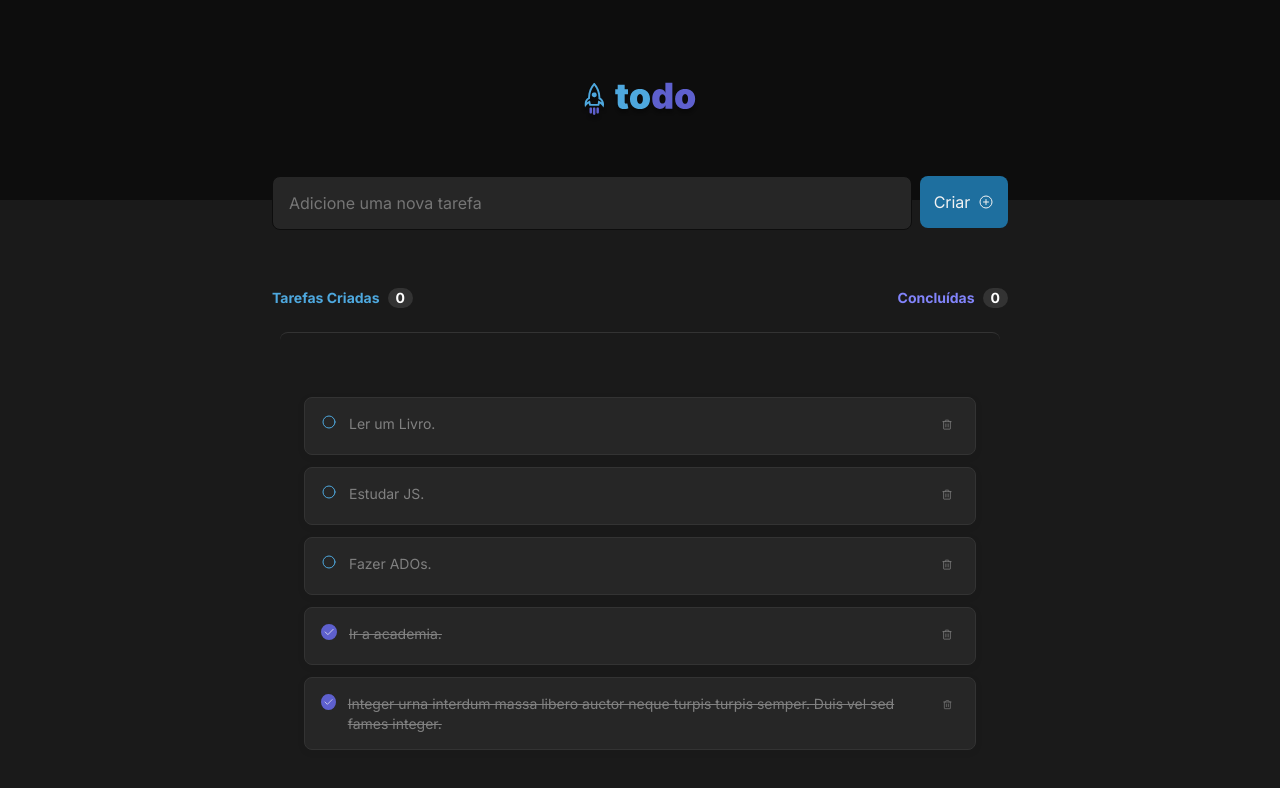
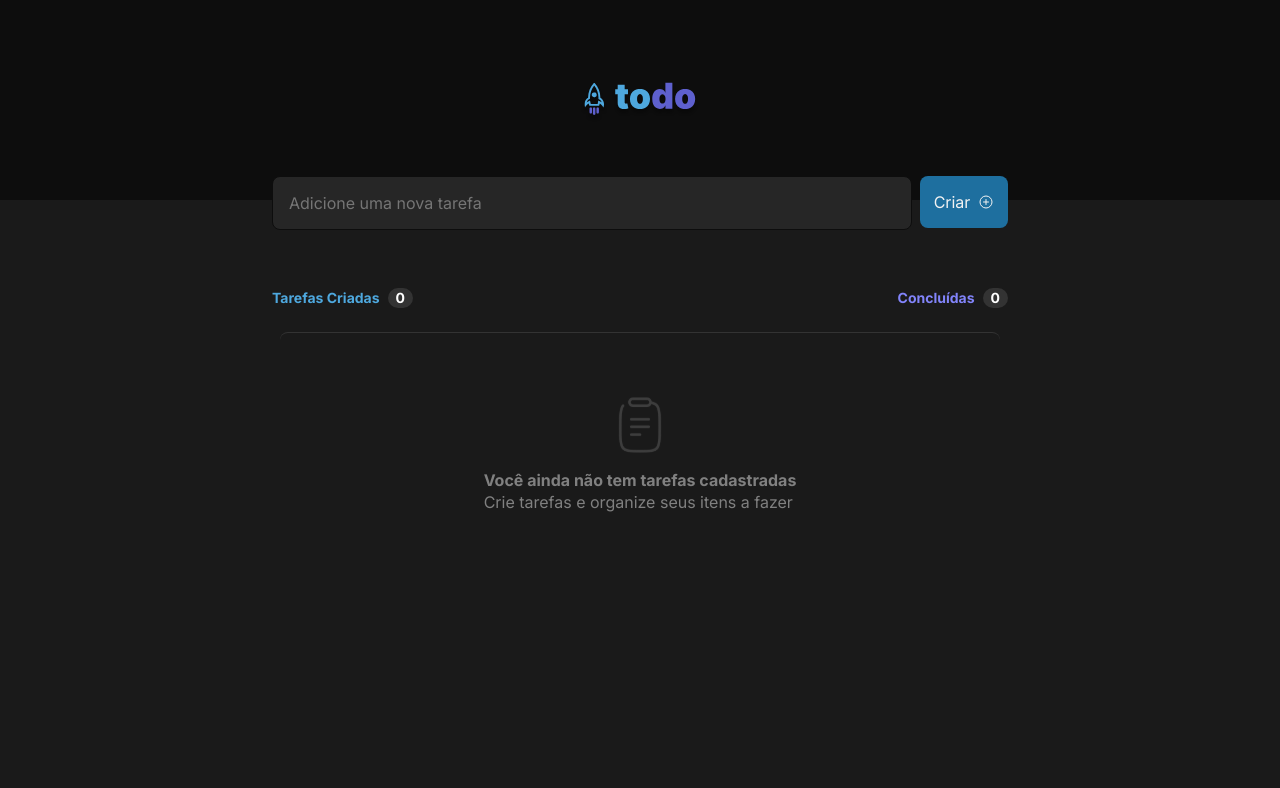
Before and after one commit to Ndrake337/RocketSeat_ToDos_Site, a React (Vite) app: page / in a window 1280 px wide. Shown: the top 788 px of the page. Built offline with nearby package versions, Linux system fonts and the light colour scheme.

Commit message:
Finalizada a Aplicação, envio para validação

```diff
--- a/src/App.tsx
+++ b/src/App.tsx
@@ -4,42 +4,69 @@ import { Header } from "./components/Header";
 import { TaskCount } from "./components/TaskCount";
 import { Task } from "./components/Task";
 import { useState } from "react";
-import { TaskList } from "./components/TaskList";
 import { Input } from "./components/Input";
+import clipboard from './assets/Clipboard.svg'
+
+interface iTask{
+  id: number;
+  Task: string;
+  status: boolean;
+}
 
 export function App() {
-  const Lista = [
-    {id: 1, Task: "Ler um Livro.", status: false},
-    {id: 2, Task: "Estudar JS.", status: false},
-    {id: 3, Task: "Fazer ADOs.", status: false},
-    {id: 4, Task: "Ir a academia.", status: true},
-    {id: 5, Task: "Integer urna interdum massa libero auctor neque turpis turpis semper. Duis vel sed fames integer.", status: true},
-  ]
 
-  const [TaskList, setTaskList] = useState(Lista)
+  const [TaskList, setTaskList] = useState<iTask[]>([])
 
   function createTask(Task:string){
-    console.log(createTask)
+    const id = TaskList.length === 0 ? 1 :  TaskList[TaskList.length -1 ].id + 1
+    const newTask:iTask = {id, Task, status:false}
+    setTaskList([...TaskList, newTask])
   }
+
+  function completeTask(id:number){
+    const updatedTasks = TaskList.map(task => {
+      if(task.id === id){
+        task.status = !task.status
+      }
+      return(task)
+    })
+    setTaskList(updatedTasks)
+  }
+
+  function deleteTask(id: number){
+    const updatedTasks = TaskList.filter(task => {
+      return task.id !== id
+    })
+    setTaskList(updatedTasks)
+  }
+
+  const completedTask = TaskList.filter(task => {
+      return task.status === true
+    })
 
   return (
     <div className={styles.mainDiv}>
       <Header/>
-      <Input CreateTask={createTask}/>
-      <TaskCount />
+      <Input onCreateTask={createTask}/>
+      <TaskCount created={TaskList.length} done={completedTask.length} />
       <div className={styles.ListContainer}>
-            {/* <div className={styles.Empty}>
+            {TaskList.length === 0 &&
+              <div className={styles.Empty}>
                 <img src={clipboard} alt='' className={styles.Clipboard}/>
                 <div className={styles.textBox}>
                         <strong>Você ainda não tem tarefas cadastradas</strong>
                         <span>Crie tarefas e organize seus itens a fazer</span>
                 </div>
-            </div> */}
+              </div>
+            }
             {TaskList.map(task => {
                 return(<Task
                     key={task.id}
+                    id={task.id}
                     task={task.Task}
                     status={task.status}
+                    onCompleteTask={completeTask}
+                    onDeleteTask={deleteTask}
                 />)
             })}
         </div>
--- a/src/components/Input.module.css
+++ b/src/components/Input.module.css
@@ -19,6 +19,10 @@
     overflow: hidden;
 }
 
+.FormText :focus {
+    border: 1px solid var(--purple-dark);
+}
+
 .InputWrapper button {
     display: flex;
     flex-direction: row;
@@ -33,3 +37,6 @@
     border-radius:0.5rem;
     text-justify: inherit;
 }
+.InputWrapper button:hover {
+    background-color: var(--blue);
+}
--- a/src/components/Input.tsx
+++ b/src/components/Input.tsx
@@ -1,15 +1,33 @@
 import styles from './Input.module.css'
 import { PlusCircle } from 'phosphor-react'
+import { FormEvent, ChangeEvent, useState } from 'react'
+interface InputProps{
+    onCreateTask: (comment: string) => void;
+}
 
-export function Input( CreateTask: (Task: string) => void) {
-    function handleCrateTask(){
-        console.log("oi")
+export function Input( {onCreateTask}: InputProps ) {
+    const [newTaskDescription, setNewTaskDescription] = useState('')
+
+    function handleNewTaskInput(event: ChangeEvent<HTMLTextAreaElement>){
+        setNewTaskDescription(event.target.value)
+    }
+
+    function handleCreateNewTask(event: FormEvent){
+        event.preventDefault()
+        onCreateTask(newTaskDescription)
+        setNewTaskDescription('')
     }
 
     return(
-        <form className={styles.InputWrapper}>
-            <textarea className={styles.FormText} placeholder='Adicione uma nova tarefa' required/>
-            <button type="submit" onSubmit={handleCrateTask}>Criar <PlusCircle size={16}/> </button>
+        <form className={styles.InputWrapper} onSubmit={handleCreateNewTask}>
+            <textarea name='comment'
+                className={styles.FormText}
+                placeholder='Adicione uma nova tarefa'
+                value={newTaskDescription}
+                onChange={handleNewTaskInput}
+                required
+            />
+            <button type="submit">Criar <PlusCircle size={16}/> </button>
         </form>
     )
 }
--- a/src/components/Task.module.css
+++ b/src/components/Task.module.css
@@ -37,29 +37,45 @@
 }
 
 .Todo {
-    color: var(--blue);
+    width: 1rem;
+    height: 1rem;
+    border: 2px solid var(--blue);
+    border-radius: 999%;
+}
+
+.Todo:hover {
+    background-color: var(--blue-dark);
 }
 .Done {
+    width: 1rem;
+    height: 1rem;
     background-color: var(--purple-dark);
     color: var(--gray-100);
     border-radius: 100%;
     border: 2px solid var(--purple-dark);
     font-weight: bold;
+    opacity: 0.9;
 }
+
+.Done:hover{
+    opacity: 1;
+}
+
 .TrashWrapper {
     display: flex;
-    align-items: flex-end;
+    justify-content: center;
+    align-items: center;
     width: 1.5rem;
     height: 1.5rem;
     margin-left: auto;
     color: var(--gray-300);
-    padding: 0.375rem;
     overflow: hidden;
+    border-radius: 0.25rem;
 }
 
 .TrashWrapper:hover {
     color: var(--danger);
     background-color: var(--gray-400);
-    border-radius: 0.25rem ;
+    /* border-radius: 0.25rem ; */
     box-shadow: 0px 4px 4px rgba(0, 0, 0, 0.25);
 }
--- a/src/components/Task.tsx
+++ b/src/components/Task.tsx
@@ -3,27 +3,27 @@ import {Trash, Circle, Check} from 'phosphor-react'
 import { useState } from 'react';
 
 interface iTask{
+    id: number;
     task: string;
     status: boolean;
+    onCompleteTask: (id: number) => void
+    onDeleteTask: (id: number) => void
 }
 
-export function Task({status, task} : iTask) {
-    const [taskStatus, setTaskStatus] = useState(status)
+export function Task({id ,status, task, onCompleteTask, onDeleteTask} : iTask) {
 
+    function handleCompleteTask(){
+        onCompleteTask(id)
+    }
 
-    function changeTaskStatus(){
-        if(taskStatus === true){
-            setTaskStatus(false)
-        }
-        else{
-            setTaskStatus(true)
-        }
+    function handleDeleteTask(){
+        onDeleteTask(id)
     }
     return(
         <div className={styles.TaskContainer}>
-            {taskStatus === false ? <Circle className={styles.Todo} onClick={changeTaskStatus}/> : <Check className={styles.Done} onClick={changeTaskStatus}/>}
-            <p className={taskStatus === false ? styles.ToBeDone : styles.Completed }>{task}</p>
-            <div className={styles.TrashWrapper}><Trash size={14} /></div>
+            {status === false ? <div className={styles.Todo} onClick={handleCompleteTask}/> : <Check className={styles.Done} onClick={handleCompleteTask}/>}
+            <p className={status === false ? styles.ToBeDone : styles.Completed }>{task}</p>
+            <div className={styles.TrashWrapper} onClick={handleDeleteTask}><Trash size={16}/></div>
         </div>
     )
 }
--- a/src/components/TaskCount.module.css
+++ b/src/components/TaskCount.module.css
@@ -3,7 +3,7 @@
     align-items: center;
     justify-content: center;
     padding-top: 5.5rem;
-    overflow: auto;
+    /* overflow: auto; */
     position: inherit ;
 }
 
--- a/src/components/TaskCount.tsx
+++ b/src/components/TaskCount.tsx
@@ -1,13 +1,17 @@
 import styles from './TaskCount.module.css'
 
+interface values{
+    created: number;
+    done: number
+}
 
-export function TaskCount() {
+export function TaskCount({created, done}:values) {
     return(
         <div className={styles.wrapper}>
             <div className={styles.TaskContainer}>
                 <div className={styles.TaskStatus}>
-                    <strong className={styles.created}>Tarefas Criadas <span>0</span></strong>
-                    <strong className={styles.done}>Concluídas <span>0</span></strong>
+                    <strong className={styles.created}>Tarefas Criadas <span>{created}</span></strong>
+                    <strong className={styles.done}>Concluídas <span>{done === 0 ? '0': ''.concat(done.toString(), ' de ', created.toString())}</span></strong>
                 </div>
             </div>
         </div>
```
